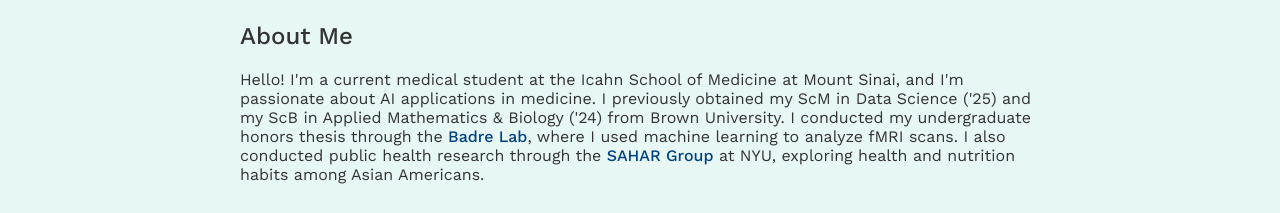
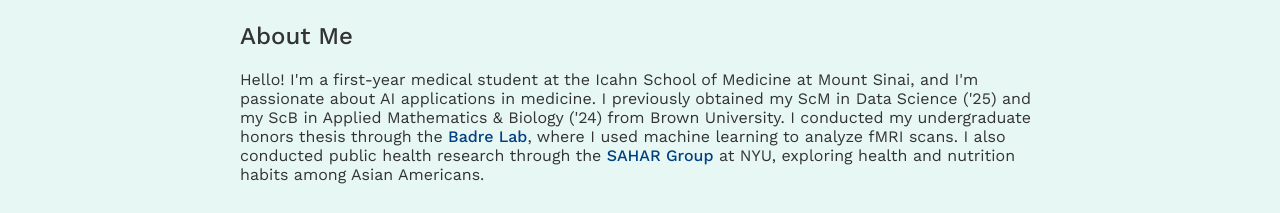
Before and after one commit to roshanparikh/roshanparikh.github.io, a plain HTML site: page index.html in a window 1280 px wide. Shown: the part 153-366 px from the top of the page. Drawn offline with nearby package versions, Linux system fonts and the light colour scheme.

Commit message:
Updating bio

```diff
--- a/index.html
+++ b/index.html
@@ -113,7 +113,7 @@
 
 <section>
   <h2>About Me</h2>
-  <p>Hello! I'm a current medical student at the Icahn School of Medicine at Mount Sinai, and I'm passionate about AI applications in medicine.
+  <p>Hello! I'm a first-year medical student at the Icahn School of Medicine at Mount Sinai, and I'm passionate about AI applications in medicine.
     I previously obtained my ScM in Data Science ('25) and my ScB in Applied Mathematics & Biology ('24) from Brown University. I conducted my
     undergraduate honors thesis through the <a href="https://sites.brown.edu/badrelab/" target="_blank"><b>Badre Lab</b></a>, where I used machine learning
     to analyze fMRI scans. I also conducted public health research through the <a href = "https://publichealth.nyu.edu/south-asian-health-awareness-sahar-club" target="_blank"><b>SAHAR Group</b></a>
```
